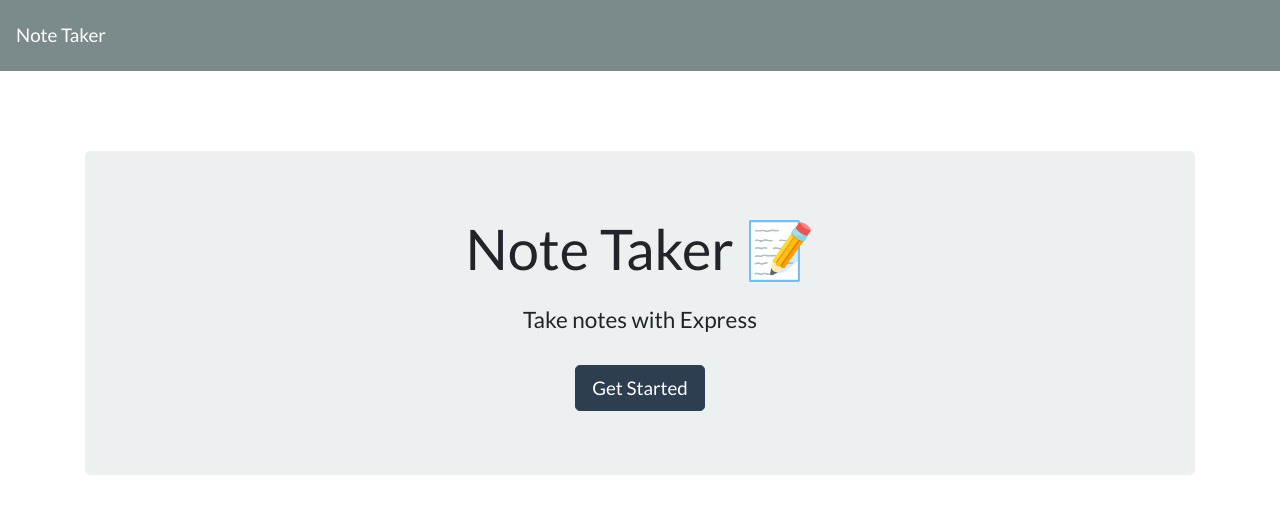
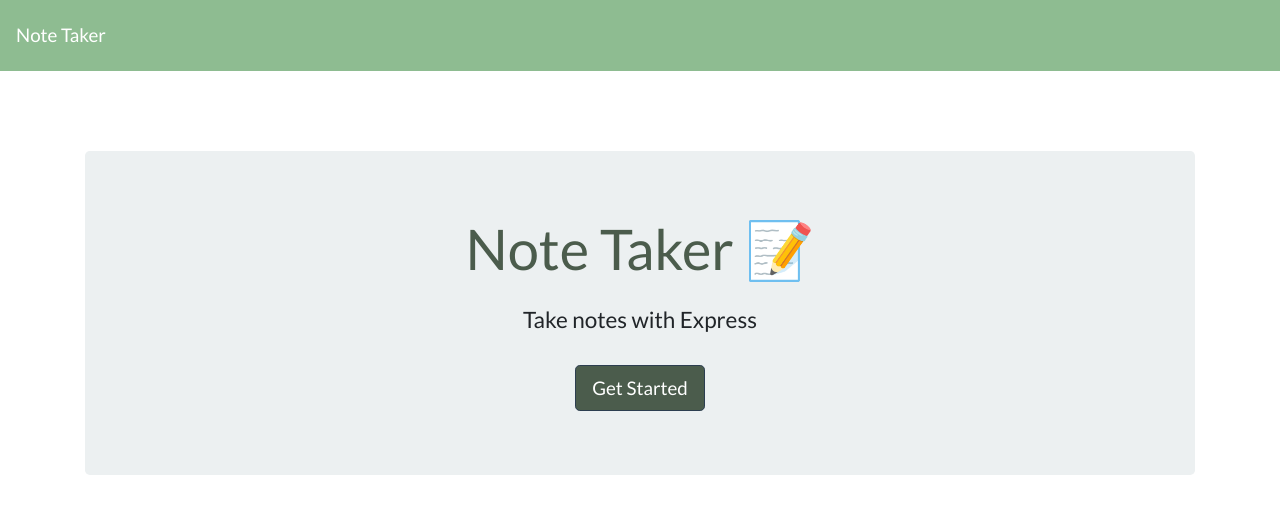
Before and after one commit to anabee/NoteTaker, a website: page public/index.html in a window 1280 px wide. Drawn offline with nearby package versions, Linux system fonts and the light colour scheme; no server answers.

Commit message:
Added some css

```diff
--- /dev/null
+++ b/public/assets/css/style2.css
@@ -0,0 +1,11 @@
+.navbar {
+    background-color: #8EBC91 !important;
+}
+
+.display-4 {
+    color: #4B5C4C !important;
+}
+
+.btn-lg {
+    background-color: #4B5C4C !important;
+}
--- a/public/assets/css/styles.css
+++ b/public/assets/css/styles.css
@@ -2,6 +2,14 @@
   height: 100%;
   margin: 0;
   padding: 0;
+}
+
+.navbar {
+  background-color: #8EBC91 !important;
+}
+
+.delete-note {
+  color: #4B5C4C !important;
 }
 
 .save-note {
--- a/public/index.html
+++ b/public/index.html
@@ -7,6 +7,7 @@
   <meta http-equiv="X-UA-Compatible" content="ie=edge">
   <title>Note Taker</title>
   <link rel="stylesheet" href="https://cdnjs.cloudflare.com/ajax/libs/bootswatch/4.1.3/flatly/bootstrap.min.css" />
+  <link rel="stylesheet" href="/assets/css/style2.css">
 </head>
 
 <body>
```
